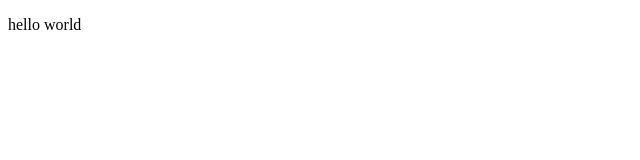
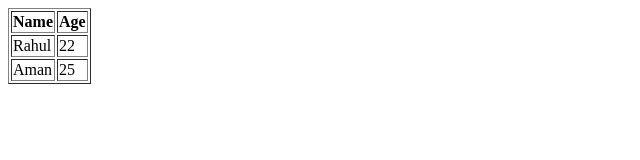
Before and after one commit to Sonukumar201995/Learn-javascript, a plain HTML site: page Dom/index.html in a window 1280 px wide. Shown: the whole page, without its empty margins (0-640 px from the left). Drawn offline with Linux system fonts and the light colour scheme.

Commit message:
table navigation

```diff
--- a/Dom/index.html
+++ b/Dom/index.html
@@ -1,12 +1,22 @@
 <!DOCTYPE html>
-<html lang="en">
-<head>
-    <meta charset="UTF-8">
-    <meta name="viewport" content="width=device-width, initial-scale=1.0">
-    <title>Document</title>
-    <script src="script.js"></script>
-</head>
+<html>
 <body>
-    <p>hello world</p>
+
+<table border="1" id="myTable">
+  <tr>
+    <th>Name</th>
+    <th>Age</th>
+  </tr>
+  <tr>
+    <td>Rahul</td>
+    <td>22</td>
+  </tr>
+  <tr>
+    <td>Aman</td>
+    <td>25</td>
+  </tr>
+</table>
+
+<script src="script.js"></script>
 </body>
 </html>
--- a/Dom/script.js
+++ b/Dom/script.js
@@ -1,7 +1,20 @@
-let a = document.head;
-let b = document.body;
-let c = document.getElementsByTagName("p");
+let table = document.getElementById("myTable");
 
-console.log(a); // head
-console.log(b); // body
-console.log(c); // HTMLCollection of p
+// All rows
+console.log(table.rows);
+
+// First row
+console.log(table.rows[0]);
+
+// All cells of 2nd row
+console.log(table.rows[1].cells);
+
+// First cell of 2nd row
+console.log(table.rows[1].cells[0].innerText);
+
+// Last row
+console.log(table.rows[table.rows.length - 1]);
+
+// Last cell of last row
+let lastRow = table.rows[table.rows.length - 1];
+console.log(lastRow.cells[lastRow.cells.length - 1].innerText);
```
